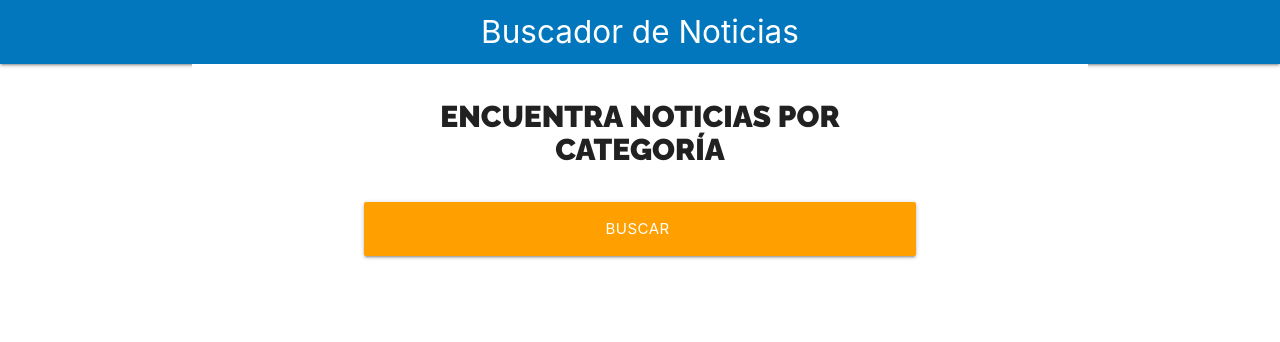
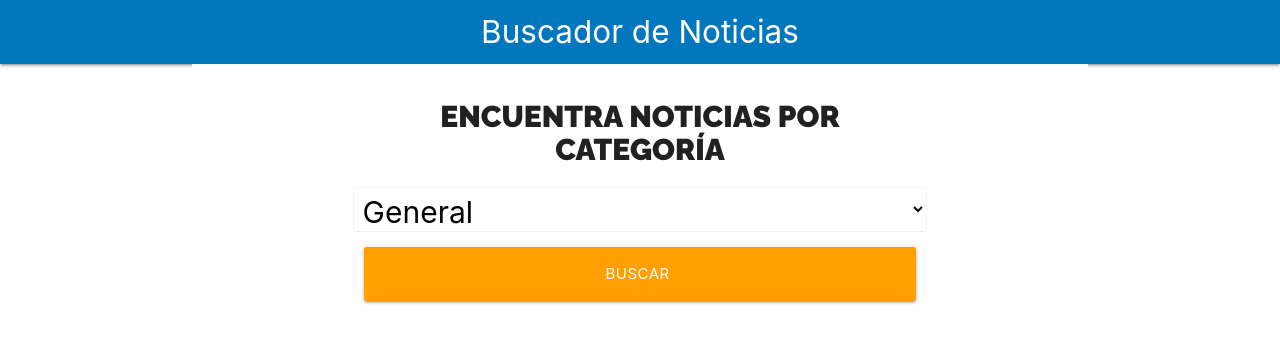
Before and after one commit to yilfri/news-app, a React (Create React App) app: page / in a window 1280 px wide. Shown: the top 342 px of the page. Built offline with nearby package versions, Linux system fonts and the light colour scheme.

Commit message:
show categories in IU

```diff
--- a/src/components/Form.js
+++ b/src/components/Form.js
@@ -3,12 +3,25 @@ import styles from './Form.module.css';
 import useSelect from '../hooks/useSelect';
 
 const Form = () => {
-	const [category, NewsSelect] = useSelect();
+	const OPTIONS = [
+		{ value: 'general', label: 'General' },
+		{ value: 'business', label: 'Negocios' },
+		{ value: 'entertainment', label: 'Entretenimiento' },
+		{ value: 'health', label: 'Salud' },
+		{ value: 'science', label: 'Ciencia' },
+		{ value: 'sport', label: 'Deportes' },
+		{ value: 'technology', label: 'Tecnología' }
+	];
+
+	const [category, NewsSelects] = useSelect('general', OPTIONS);
+
 	return (
 		<div className={`${styles.heading} row`}>
 			<div className="col s12 m8 offset-m2">
 				<form>
 					<h2 className={styles.heading}>Encuentra Noticias por Categoría</h2>
+
+					<NewsSelects />
 
 					<div className="input-field col s12">
 						<input
--- a/src/hooks/useSelect.js
+++ b/src/hooks/useSelect.js
@@ -1,13 +1,17 @@
 import React, { useState } from 'react';
 
 const useSelect = (initialState, options) => {
-	const [state, setState] = useState('');
+	const [state, setState] = useState(initialState);
 
-	const NewsSelect = () => {
-		<select className="browser-default">
-			<option value="">-- Seleccionar --</option>
-		</select>;
-	};
+	const NewsSelect = () => (
+		<select className="browser-default" value={state} onChange={(e) => setState(e.target.value)}>
+			{options.map((option) => (
+				<option key={option.value} value={option.value}>
+					{option.label}
+				</option>
+			))}
+		</select>
+	);
 
 	return [state, NewsSelect];
 };
```
